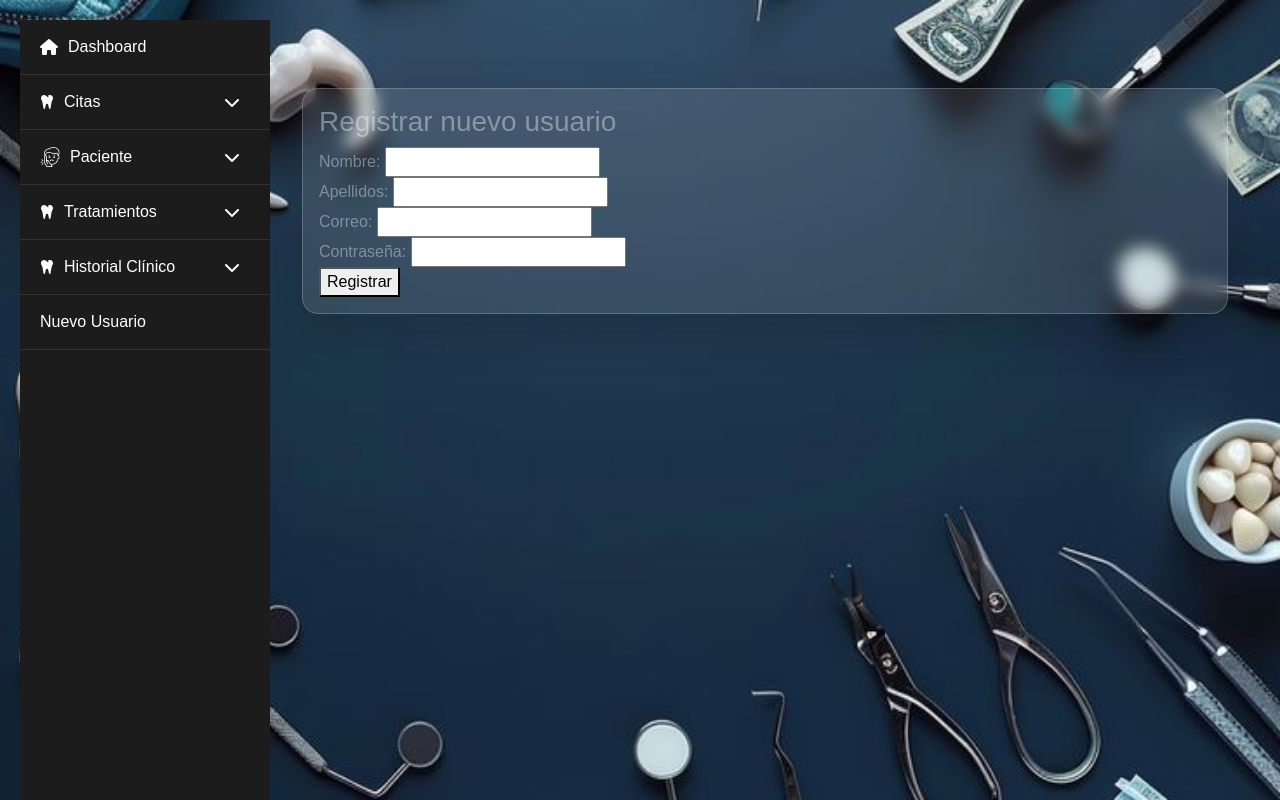
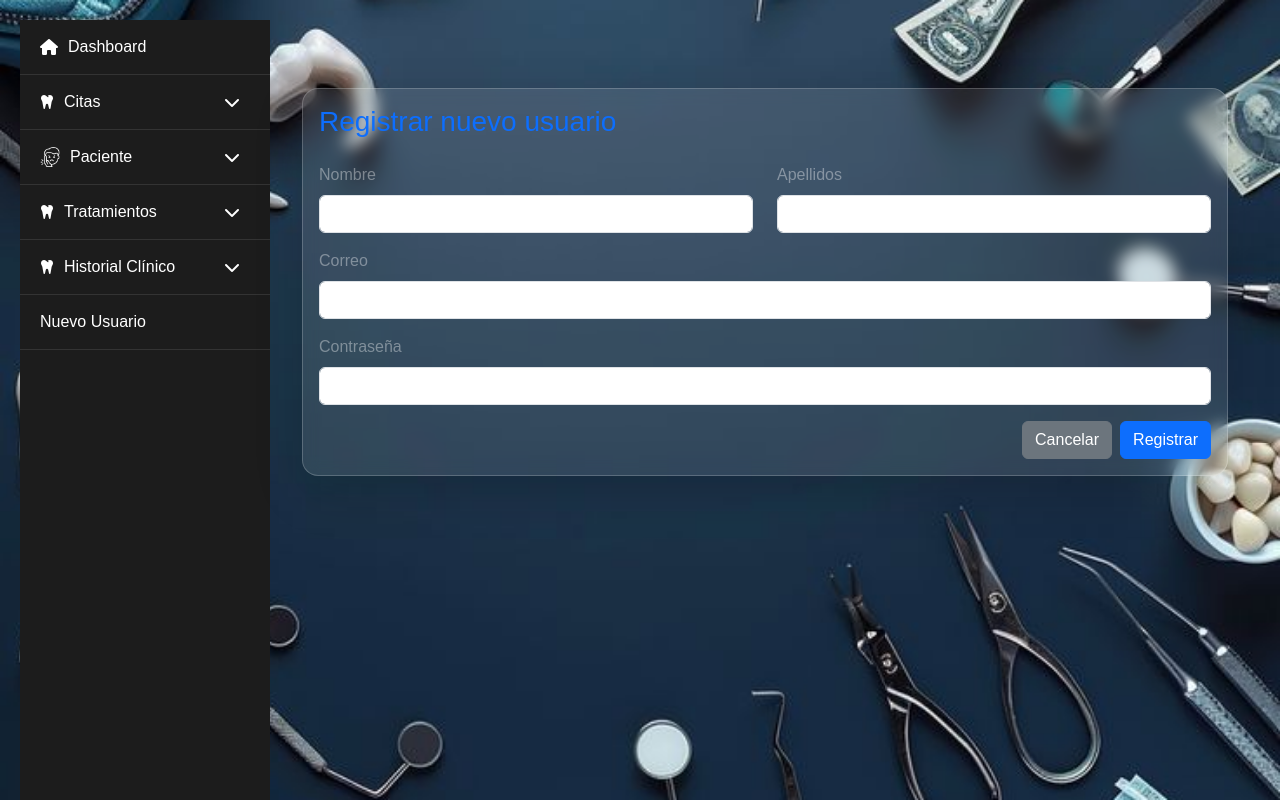
Before and after one commit to AlondraJVG/klinicstudiodental, a Flask app: page /register in a window 1280 px wide. Run offline with Flask 3, Linux system fonts and the light colour scheme.

Commit message:
estilos en nuevo usuario

```diff
--- a/app/templates/register.html
+++ b/app/templates/register.html
@@ -6,21 +6,35 @@
 <div class="container mt-5">
     <div class="card shadow-lg rounded-4">
         <div class="card-body">
-            <h3>Registrar nuevo usuario</h3>
+            <h3 class="text-primary mb-4">Registrar nuevo usuario</h3>
+
             <form method="POST">
-                <label for="nombre">Nombre:</label>
-                <input type="text" id="nombre" name="nombre" required><br>
+                <div class="row mb-3">
+                    <div class="col-md-6">
+                        <label for="nombre" class="form-label">Nombre</label>
+                        <input type="text" id="nombre" name="nombre" class="form-control" required>
+                    </div>
 
-                <label for="apellidos">Apellidos:</label>
-                <input type="text" id="apellidos" name="apellidos" required><br>
+                    <div class="col-md-6">
+                        <label for="apellidos" class="form-label">Apellidos</label>
+                        <input type="text" id="apellidos" name="apellidos" class="form-control" required>
+                    </div>
+                </div>
 
-                <label for="correo">Correo:</label>
-                <input type="email" id="correo" name="correo" required><br>
+                <div class="mb-3">
+                    <label for="correo" class="form-label">Correo</label>
+                    <input type="email" id="correo" name="correo" class="form-control" required>
+                </div>
 
-                <label for="contrasena">Contraseña:</label>
-                <input type="password" id="contrasena" name="contrasena" required><br>
+                <div class="mb-3">
+                    <label for="contrasena" class="form-label">Contraseña</label>
+                    <input type="password" id="contrasena" name="contrasena" class="form-control" required>
+                </div>
 
-                <button type="submit">Registrar</button>
+                <div class="d-flex justify-content-end">
+                    <a href="{{ url_for('usuarios.listar_usuarios') }}" class="btn btn-secondary me-2">Cancelar</a>
+                    <button type="submit" class="btn btn-primary">Registrar</button>
+                </div>
             </form>
         </div>
     </div>
```
